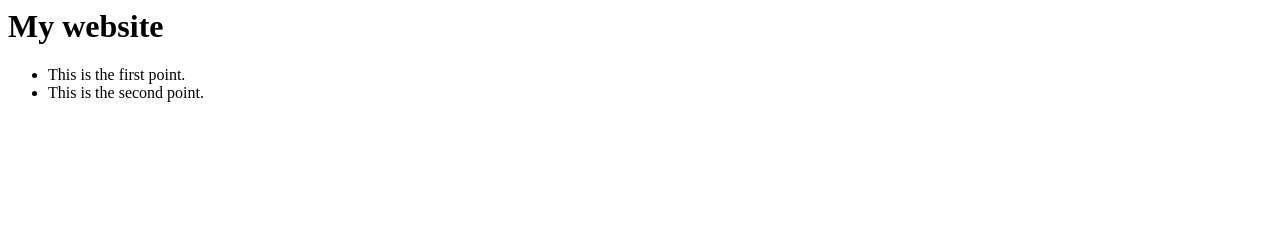
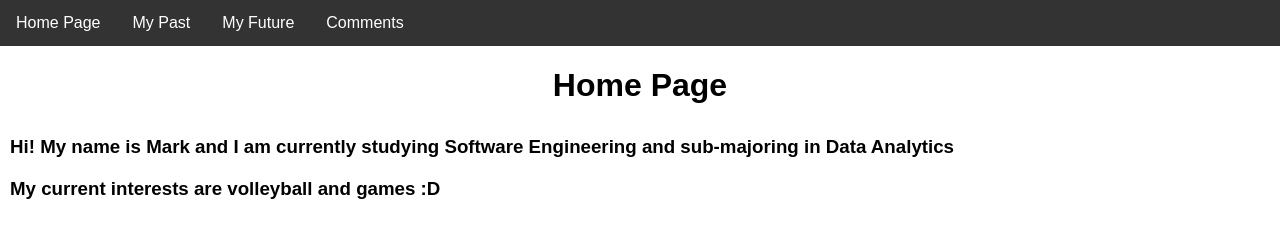
Before and after one commit to markf001/WebSys-Assignment, a plain HTML site: page websystems/index.html in a window 1280 px wide. Drawn offline with Linux system fonts and the light colour scheme.

Commit message:
added some info

```diff
--- a/websystems/index.html
+++ b/websystems/index.html
@@ -1,8 +1,34 @@
-<body>
-  <h1>My website</h1>
-
-  <ul>
-    <li>This is the first point.</li>
-    <li>This is the second point.</li>
-  </ul>
-</body>
+<!DOCTYPE html>
+<html>
+  <head>
+    <title>Home Page</title>
+    <link rel="stylesheet" href="websystems.css">
+  </head>
+  <body>
+    <div id="header">
+      <ul class="navbar">
+        <li>
+          <a href="index.html">Home Page</a>
+        </li>
+        <li>
+          <a href="past.html">My Past</a>
+        </li>
+        <li>
+          <a href="future.html">My Future</a>
+        </li>
+        <li>
+          <a href="comments.html">Comments</a>
+        </li>
+      </ul>
+    </div>
+    <div>
+    <h1>Home Page</h1>
+    </div>
+    <div>
+    <h3>Hi! My name is Mark and I am currently studying Software Engineering and sub-majoring in Data Analytics</h3>
+    </div>
+    <div>
+      <h3>My current interests are volleyball and games :D </h3>
+    </div>
+  </body>
+</html>
--- a/websystems/websystems.css
+++ b/websystems/websystems.css
@@ -0,0 +1,40 @@
+body {
+  margin: 0;
+  font-family: sans-serif;
+  font-style: bold;
+}
+
+#header {
+	background-color: #333333;
+	color: #eeeeee;
+}
+
+h1 {
+  text-align: center;
+}
+
+h3 {
+  padding: 10px;
+  margin: 0;
+  text-align: left;
+}
+
+ul.navbar {
+  background-color: #333333;
+  list-style-type: none;
+  margin: 0;
+  padding: 0;
+  overflow: hidden;
+}
+
+ul.navbar li {
+  float: left;
+}
+
+ul.navbar li a {
+  display: block;
+  color: white;
+  text-align: center;
+  padding: 14px 16px;
+  text-decoration: none;
+}
```
Also changed, not shown: websystems/comments.html (+14 -0 lines), websystems/future.html (+14 -0 lines), websystems/past.html (+14 -0 lines), 3 other files.
